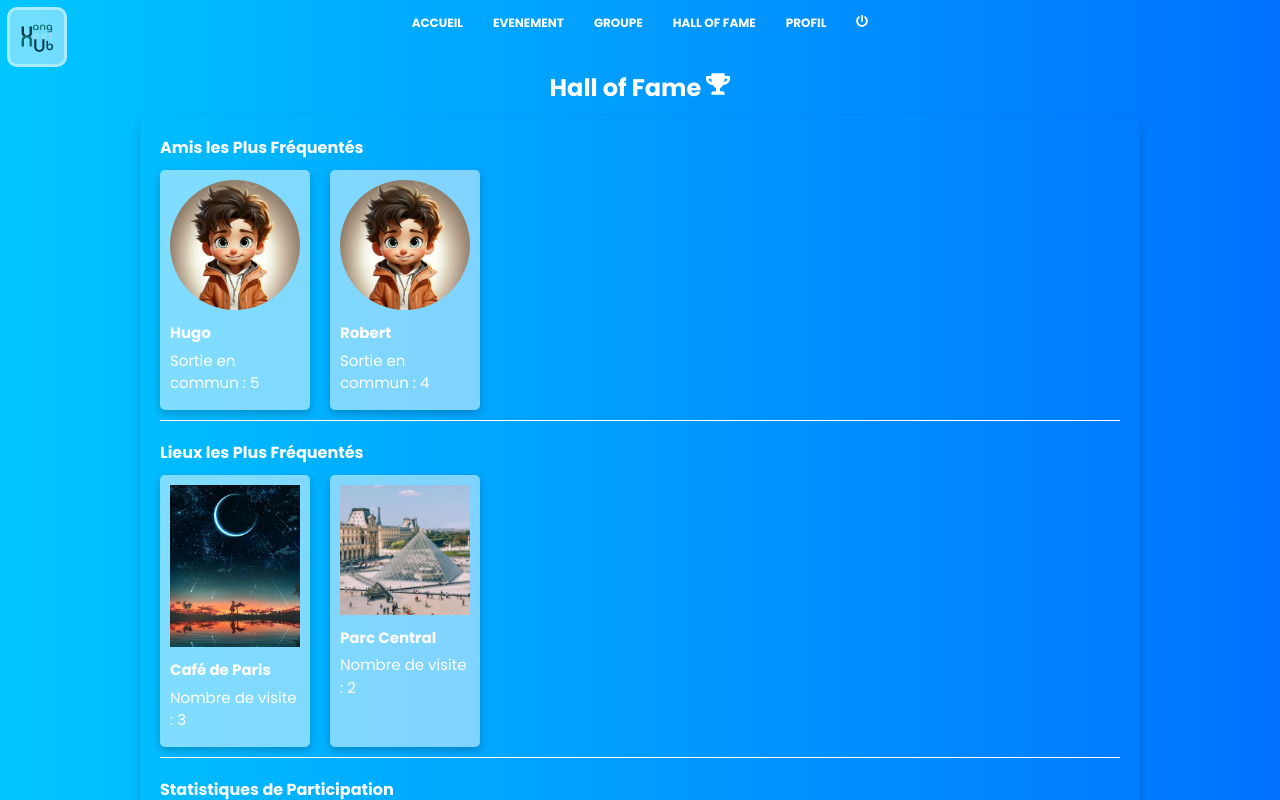
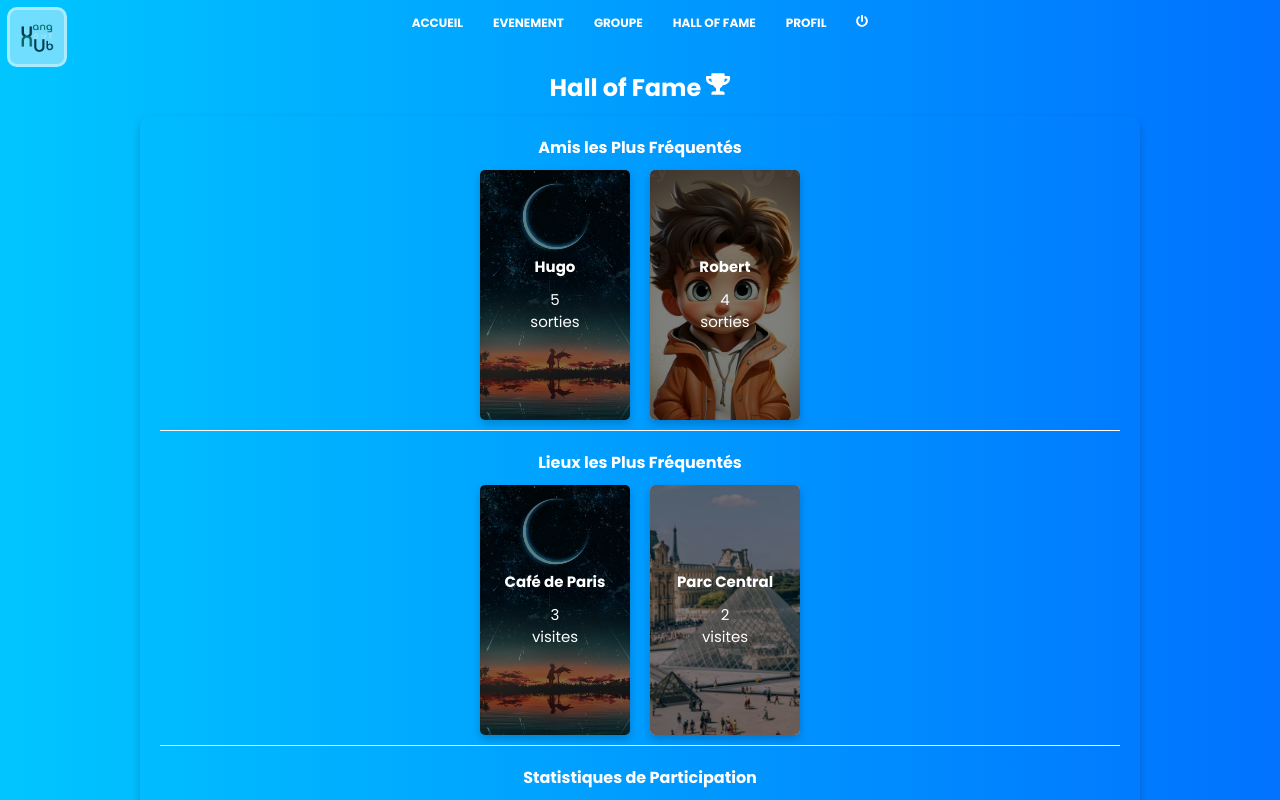
Before and after one commit to RomeoVandoolaeghe/Projet_Fin_Annee_2024, a React (Vite) app in the folder vite/: page /HallofFame in a window 1280 px wide. Built offline with nearby package versions, Linux system fonts and the light colour scheme.

Commit message:
update halloffame

```diff
--- a/vite/src/components/MostFrequentFriends/MostFrequentFriends.css
+++ b/vite/src/components/MostFrequentFriends/MostFrequentFriends.css
@@ -1,7 +1,7 @@
 .stats-section {
   display: flex;
   flex-direction: column;
-  align-items: start; /* Centrer les enfants horizontalement */
+  align-items: center; /* Center the header */
   border-bottom: 1px solid white;
 }
 
@@ -10,29 +10,51 @@
   padding: 0;
   display: flex;
   flex-wrap: wrap;
-  gap: 20px; /* Augmenter l'écart pour une meilleure lisibilité */
-  justify-content: center; /* Centrer les éléments dans la ligne */
+  gap: 20px; /* Increase the gap for better readability */
+  justify-content: center; /* Center the elements in the row */
 }
 
 .stats-section li {
+  position: relative;
   padding: 10px;
-  list-style: none; /* Retirer les puces */
+  list-style: none; /* Remove bullets */
   border-radius: 8px;
-  box-shadow: 0 4px 8px rgba(0, 0, 0, 0.1); /* Ajouter une ombre pour un effet de carte */
-  width: 150px; /* Fixer une largeur constante pour les cartes */
-  text-align: center; /* Centrer le texte */
+  box-shadow: 0 4px 8px rgba(0, 0, 0, 0.1); /* Add a shadow for a card effect */
+  width: 150px; /* Set a constant width for the cards */
+  height: 250px; /* Set a constant height for the cards */
+  text-align: center; /* Center the text */
   background-color: rgba(255, 255, 255, 0.5);
+  overflow: hidden; /* Hide overflow */
+}
+
+.stats-section li img {
+  width: 100%;
+  height: 100%;
+  object-fit: cover;
+  position: absolute;
+  top: 0;
+  left: 0;
+  z-index: 0;
+}
+
+.stats-section li .overlay {
+  position: absolute;
+  top: 0;
+  left: 0;
+  width: 100%;
+  height: 100%;
+  background: rgba(0, 0, 0, 0.5); /* Add a dark overlay */
+  z-index: 1;
+  display: flex;
+  flex-direction: column;
+  justify-content: center;
+  align-items: center;
+  color: white; /* Set text color to white */
 }
 
 .stats-section li p {
   font-size: 15px;
   margin: 5px 0;
-  text-align: left;
+  z-index: 2; /* Ensure text is above overlay */
+  text-align: center; /* Center the text */
 }
-
-.stats-section img {
-  width: 130px;
-  height: auto;
-  object-fit: cover;
-  border-radius: 50%;
-}
--- a/vite/src/components/MostFrequentFriends/MostFrequentFriends.jsx
+++ b/vite/src/components/MostFrequentFriends/MostFrequentFriends.jsx
@@ -8,8 +8,10 @@ const MostFrequentFriends = ({ friends }) => (
       {friends.map((friend, index) => (
         <li key={index}>
           <img src={friend.img} alt={friend.name} />
-          <p> <strong> {friend.name} </strong></p>
-          <p>Sortie en commun : {friend.times}</p>
+          <div className="overlay">
+            <p><strong>{friend.name}</strong></p>
+            <p> {friend.times} <br /> sorties </p>
+          </div>
         </li>
       ))}
     </ul>
--- a/vite/src/components/MostFrequentPlaces/MostFrequentPlaces.jsx
+++ b/vite/src/components/MostFrequentPlaces/MostFrequentPlaces.jsx
@@ -8,8 +8,10 @@ const MostFrequentPlaces = ({ places }) => (
       {places.map((place, index) => (
         <li key={index}>
           <img src={place.img} alt={place.name} />
-          <p> <strong> {place.name} </strong></p>
-          <p> Nombre de visite : {place.times}</p>
+          <div className="overlay">
+            <p> <strong> {place.name} </strong></p>
+            <p> {place.times} <br /> visites </p>
+          </div>
         </li>
       ))}
     </ul>
--- a/vite/src/pages/user/HallofFame/HallofFame.jsx
+++ b/vite/src/pages/user/HallofFame/HallofFame.jsx
@@ -7,7 +7,7 @@ import './HallofFame.css';
 
 const userStats = {
   mostFrequentFriends: [
-    { name: 'Hugo', times: 5, img: 'amis1.jpg' },
+    { name: 'Hugo', times: 5, img: 'lieu1.jpeg' },
     { name: 'Robert', times: 4, img: 'amis1.jpg' },
   ],
   mostFrequentPlaces: [
```
